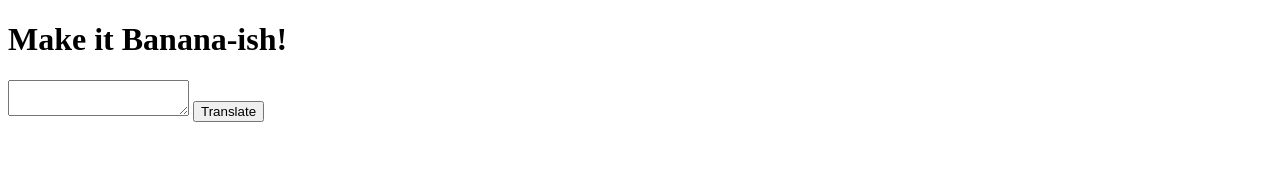
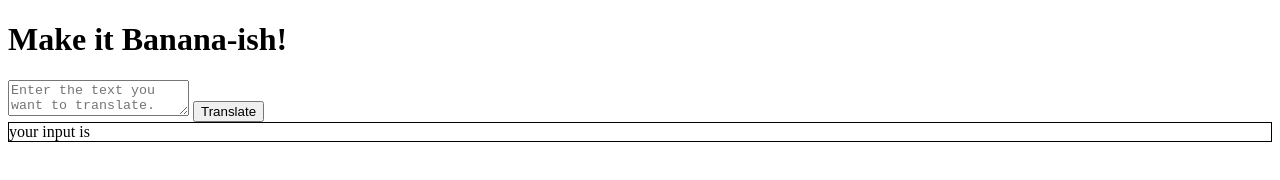
Before and after one commit to vermarishi1203/BananaTongue, a plain HTML site: page index.html in a window 1280 px wide. Both pictures are taken after a click on the button "Translate". Drawn offline with Linux system fonts and the light colour scheme.

Commit message:
input, processing and output done

```diff
--- a/app.js
+++ b/app.js
@@ -1,8 +1,7 @@
 var btnTranslate = document.querySelector("#btn-translate");
 var txtInput = document.querySelector("#txt-input");
-console.log(txtInput.value);
+var txtOutput = document.querySelector("#txt-output");
 function clickEventHandler(){
-    console.log("clicked");
-    console.log("Input:"+txtInput.value);
+    txtOutput.innerText = "your input is "+txtInput.value;
 }
 btnTranslate.addEventListener("click",clickEventHandler);
--- a/index.html
+++ b/index.html
@@ -7,9 +7,14 @@
 </head>
 <body>
     <h1>Make it Banana-ish!</h1>
-    <textarea id="txt-input" placeholder="Enter the text you want to translate.">
-    </textarea>
+    <textarea placeholder="Enter the text you want to translate." id="txt-input"></textarea>
     <button id="btn-translate">Translate</button>
+    <div id="txt-output">output will come here</div>
+    <style>
+        #txt-output {
+            border: 0.1rem solid black;
+        }
+    </style>
 </body>
 <script src="/app.js" type="text/javascript"></script>
 </html>
```
